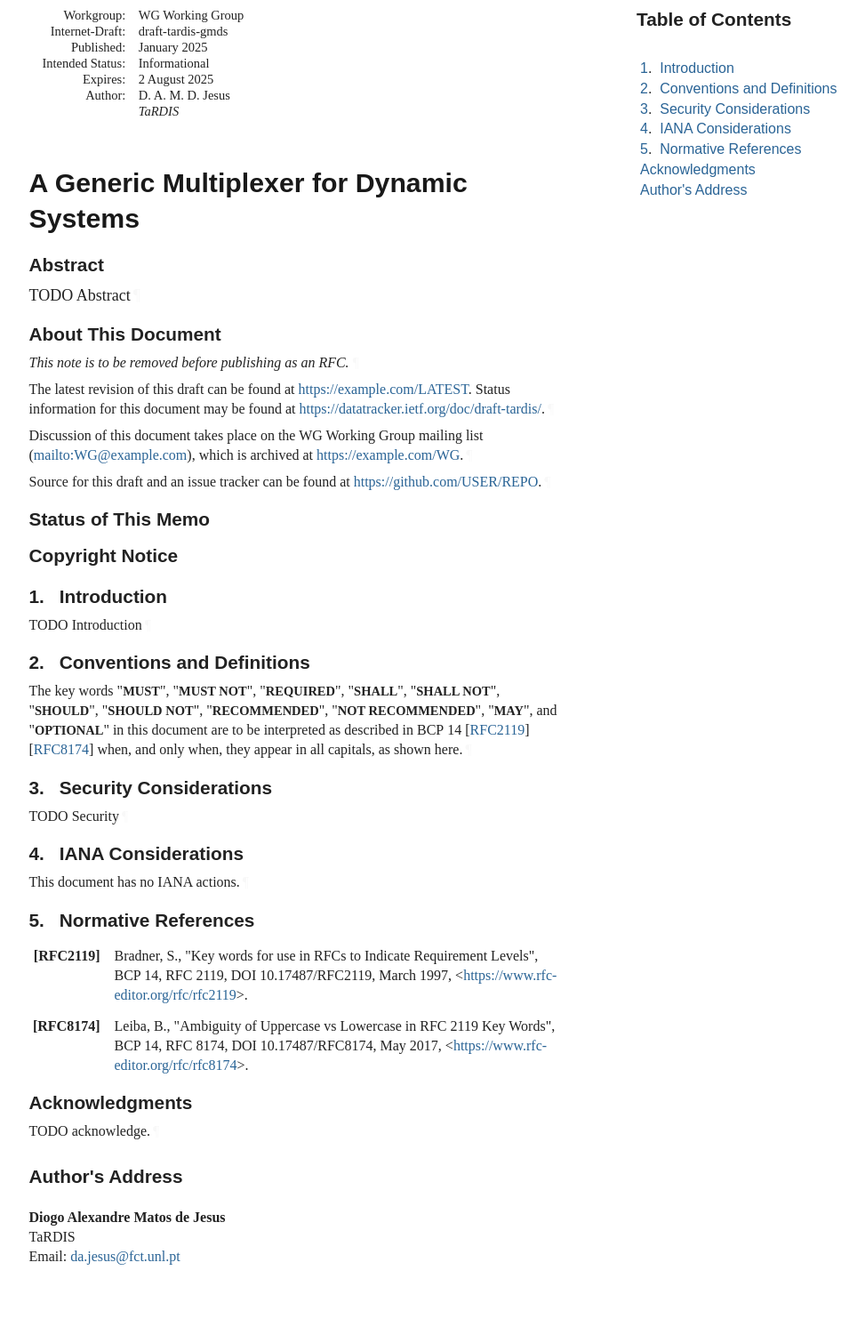
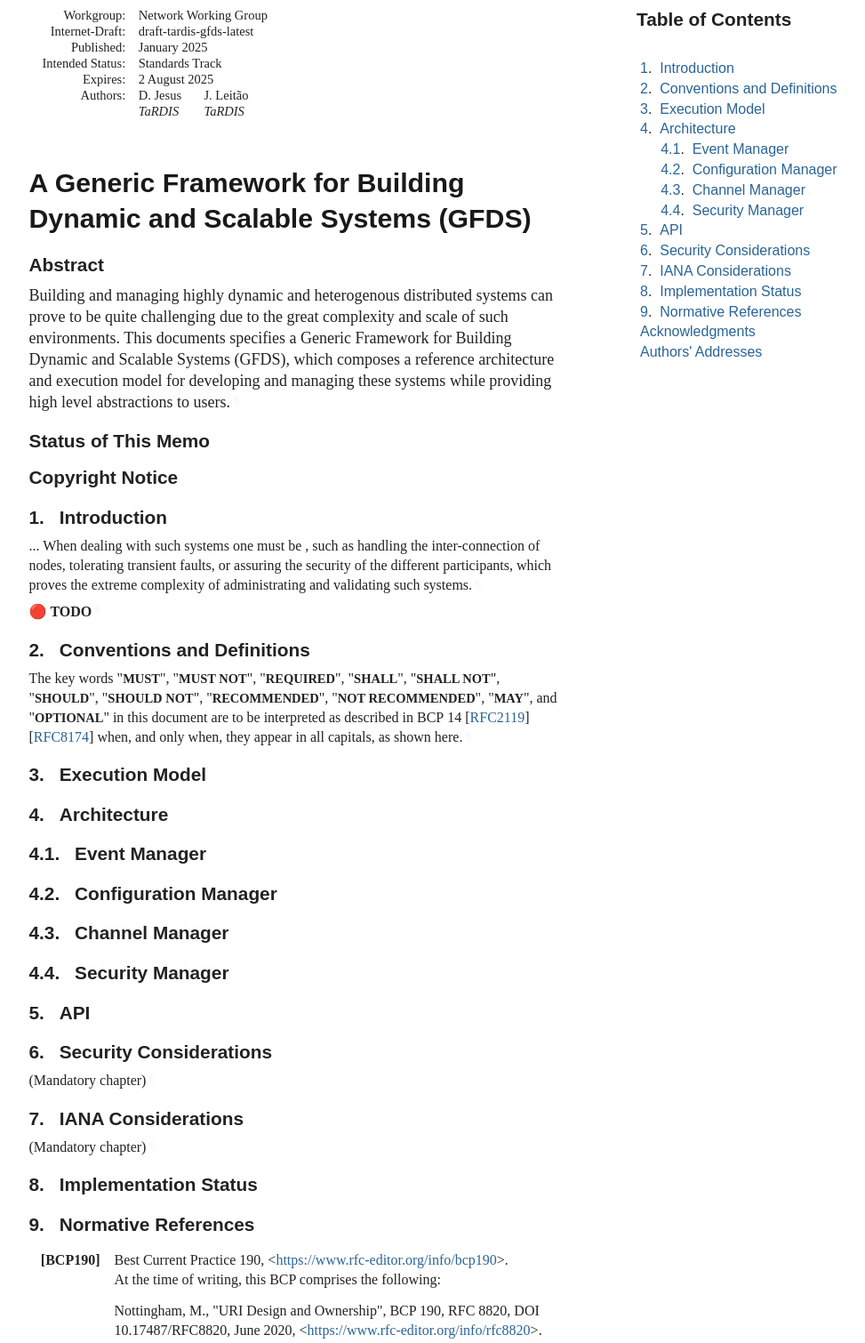
Before and after one commit to damjesus/gfds-id, a plain HTML site: page draft-tardis-gfds.html in a window 1280 px wide. Shown: the part 67-1577 px from the top of the page at 89% size, without its empty margins (92-1065 px from the left). Drawn offline with Linux system fonts and the light colour scheme; a web font is replaced by a local one.

Commit message:
Script updating gh-pages from c74a54a. [ci skip]

```diff
--- a/draft-tardis-gmds.html
+++ b/draft-tardis-gfds.html
@@ -4,15 +4,18 @@
 <meta charset="utf-8">
 <meta content="Common,Latin" name="scripts">
 <meta content="initial-scale=1.0" name="viewport">
-<title>A Generic Multiplexer for Dynamic Systems</title>
-<meta content="Diogo Alexandre Matos de Jesus" name="author">
+<title>A Generic Framework for Building Dynamic and Scalable Systems (GFDS)</title>
+<meta content="Diogo Jesus" name="author">
+<meta content="João Leitão" name="author">
 <meta content="
-       TODO Abstract
+       Building and managing highly dynamic and heterogenous distributed systems can prove to be quite challenging due to the great complexity and scale of such environments.
+This documents specifies a Generic Framework for Building Dynamic and Scalable Systems (GFDS), which composes a reference architecture and execution model for developing and managing these systems while providing high level abstractions to users.
     " name="description">
 <meta content="xml2rfc 3.25.0" name="generator">
-<meta content="dynamic enviorments" name="keyword">
-<meta content="swarm systems" name="keyword">
-<meta content="draft-tardis-gmds" name="ietf.draft">
+<meta content="distributed systems" name="keyword">
+<meta content="dynamic environments" name="keyword">
+<meta content="swarms" name="keyword">
+<meta content="draft-tardis-gfds-latest" name="ietf.draft">
 <!-- Generator version information:
   xml2rfc 3.25.0
     Python 3.12.8
@@ -28,7 +31,7 @@
     setuptools 70.3.0
     wcwidth 0.2.13
 -->
-<link href="draft-tardis-gmds.xml" rel="alternate" type="application/rfc+xml">
+<link href="draft-tardis-gfds.xml" rel="alternate" type="application/rfc+xml">
 <link href="#copyright" rel="license">
 <style type="text/css">@font-face {
   font-family: 'Lora';
@@ -1044,11 +1047,11 @@ svg :is([fill="white"], [fill^="#fff"]) {
 <table class="ears">
 <thead><tr>
 <td class="left">Internet-Draft</td>
-<td class="center">GMDS</td>
+<td class="center">GFDS</td>
 <td class="right">January 2025</td>
 </tr></thead>
 <tfoot><tr>
-<td class="left">Jesus</td>
+<td class="left">Jesus &amp; Leitão</td>
 <td class="center">Expires 2 August 2025</td>
 <td class="right">[Page]</td>
 </tr></tfoot>
@@ -1057,45 +1060,35 @@ svg :is([fill="white"], [fill^="#fff"]) {
 <div id="internal-metadata" class="document-information">
 <dl id="identifiers">
 <dt class="label-workgroup">Workgroup:</dt>
-<dd class="workgroup">WG Working Group</dd>
+<dd class="workgroup">Network Working Group</dd>
 <dt class="label-internet-draft">Internet-Draft:</dt>
-<dd class="internet-draft">draft-tardis-gmds</dd>
+<dd class="internet-draft">draft-tardis-gfds-latest</dd>
 <dt class="label-published">Published:</dt>
 <dd class="published">
 <time datetime="2025-01" class="published">January 2025</time>
     </dd>
 <dt class="label-intended-status">Intended Status:</dt>
-<dd class="intended-status">Informational</dd>
+<dd class="intended-status">Standards Track</dd>
 <dt class="label-expires">Expires:</dt>
 <dd class="expires"><time datetime="2025-08-02">2 August 2025</time></dd>
-<dt class="label-authors">Author:</dt>
+<dt class="label-authors">Authors:</dt>
 <dd class="authors">
 <div class="author">
-      <div class="author-name">D. A. M. D. Jesus</div>
+      <div class="author-name">D. Jesus</div>
+<div class="org">TaRDIS</div>
+</div>
+<div class="author">
+      <div class="author-name">J. Leitão</div>
 <div class="org">TaRDIS</div>
 </div>
 </dd>
 </dl>
 </div>
-<h1 id="title">A Generic Multiplexer for Dynamic Systems</h1>
+<h1 id="title">A Generic Framework for Building Dynamic and Scalable Systems (GFDS)</h1>
 <section id="section-abstract">
       <h2 id="abstract"><a href="#abstract" class="selfRef">Abstract</a></h2>
-<p id="section-abstract-1">TODO Abstract<a href="#section-abstract-1" class="pilcrow">¶</a></p>
-</section>
-<section class="note rfcEditorRemove" id="section-note.1">
-      <h2 id="name-about-this-document">
-<a href="#name-about-this-document" class="section-name selfRef">About This Document</a>
-      </h2>
-<p id="section-note.1-1">This note is to be removed before publishing as an RFC.<a href="#section-note.1-1" class="pilcrow">¶</a></p>
-<p id="section-note.1-2">
-        The latest revision of this draft can be found at <span><a href="https://example.com/LATEST">https://example.com/LATEST</a></span>.
-        Status information for this document may be found at <span><a href="https://datatracker.ietf.org/doc/draft-tardis/">https://datatracker.ietf.org/doc/draft-tardis/</a></span>.<a href="#section-note.1-2" class="pilcrow">¶</a></p>
-<p id="section-note.1-3">
-        Discussion of this document takes place on the
-        WG Working Group mailing list (<span><a href="mailto:WG@example.com">mailto:WG@example.com</a></span>),
-        which is archived at <span><a href="https://example.com/WG">https://example.com/WG</a></span>.<a href="#section-note.1-3" class="pilcrow">¶</a></p>
-<p id="section-note.1-4">Source for this draft and an issue tracker can be found at
-        <span><a href="https://github.com/USER/REPO">https://github.com/USER/REPO</a></span>.<a href="#section-note.1-4" class="pilcrow">¶</a></p>
+<p id="section-abstract-1">Building and managing highly dynamic and heterogenous distributed systems can prove to be quite challenging due to the great complexity and scale of such environments.
+This documents specifies a Generic Framework for Building Dynamic and Scalable Systems (GFDS), which composes a reference architecture and execution model for developing and managing these systems while providing high level abstractions to users.<a href="#section-abstract-1" class="pilcrow">¶</a></p>
 </section>
 <div id="status-of-memo">
 <section id="section-boilerplate.1">
@@ -1152,19 +1145,45 @@ svg :is([fill="white"], [fill^="#fff"]) {
             <p id="section-toc.1-1.2.1" class="keepWithNext"><a href="#section-2" class="auto internal xref">2</a>.  <a href="#name-conventions-and-definitions" class="internal xref">Conventions and Definitions</a></p>
 </li>
           <li class="compact toc ulBare ulEmpty" id="section-toc.1-1.3">
-            <p id="section-toc.1-1.3.1" class="keepWithNext"><a href="#section-3" class="auto internal xref">3</a>.  <a href="#name-security-considerations" class="internal xref">Security Considerations</a></p>
+            <p id="section-toc.1-1.3.1" class="keepWithNext"><a href="#section-3" class="auto internal xref">3</a>.  <a href="#name-execution-model" class="internal xref">Execution Model</a></p>
 </li>
           <li class="compact toc ulBare ulEmpty" id="section-toc.1-1.4">
-            <p id="section-toc.1-1.4.1"><a href="#section-4" class="auto internal xref">4</a>.  <a href="#name-iana-considerations" class="internal xref">IANA Considerations</a></p>
+            <p id="section-toc.1-1.4.1"><a href="#section-4" class="auto internal xref">4</a>.  <a href="#name-architecture" class="internal xref">Architecture</a></p>
+<ul class="compact toc ulBare ulEmpty">
+<li class="compact toc ulBare ulEmpty" id="section-toc.1-1.4.2.1">
+                <p id="section-toc.1-1.4.2.1.1"><a href="#section-4.1" class="auto internal xref">4.1</a>.  <a href="#name-event-manager" class="internal xref">Event Manager</a></p>
+</li>
+              <li class="compact toc ulBare ulEmpty" id="section-toc.1-1.4.2.2">
+                <p id="section-toc.1-1.4.2.2.1"><a href="#section-4.2" class="auto internal xref">4.2</a>.  <a href="#name-configuration-manager" class="internal xref">Configuration Manager</a></p>
+</li>
+              <li class="compact toc ulBare ulEmpty" id="section-toc.1-1.4.2.3">
+                <p id="section-toc.1-1.4.2.3.1"><a href="#section-4.3" class="auto internal xref">4.3</a>.  <a href="#name-channel-manager" class="internal xref">Channel Manager</a></p>
+</li>
+              <li class="compact toc ulBare ulEmpty" id="section-toc.1-1.4.2.4">
+                <p id="section-toc.1-1.4.2.4.1"><a href="#section-4.4" class="auto internal xref">4.4</a>.  <a href="#name-security-manager" class="internal xref">Security Manager</a></p>
+</li>
+            </ul>
 </li>
           <li class="compact toc ulBare ulEmpty" id="section-toc.1-1.5">
-            <p id="section-toc.1-1.5.1"><a href="#section-5" class="auto internal xref">5</a>.  <a href="#name-normative-references" class="internal xref">Normative References</a></p>
+            <p id="section-toc.1-1.5.1"><a href="#section-5" class="auto internal xref">5</a>.  <a href="#name-api" class="internal xref">API</a></p>
 </li>
           <li class="compact toc ulBare ulEmpty" id="section-toc.1-1.6">
-            <p id="section-toc.1-1.6.1"><a href="#appendix-A" class="auto internal xref"></a><a href="#name-acknowledgments" class="internal xref">Acknowledgments</a></p>
+            <p id="section-toc.1-1.6.1"><a href="#section-6" class="auto internal xref">6</a>.  <a href="#name-security-considerations" class="internal xref">Security Considerations</a></p>
 </li>
           <li class="compact toc ulBare ulEmpty" id="section-toc.1-1.7">
-            <p id="section-toc.1-1.7.1"><a href="#appendix-B" class="auto internal xref"></a><a href="#name-authors-address" class="internal xref">Author's Address</a></p>
+            <p id="section-toc.1-1.7.1"><a href="#section-7" class="auto internal xref">7</a>.  <a href="#name-iana-considerations" class="internal xref">IANA Considerations</a></p>
+</li>
+          <li class="compact toc ulBare ulEmpty" id="section-toc.1-1.8">
+            <p id="section-toc.1-1.8.1"><a href="#section-8" class="auto internal xref">8</a>.  <a href="#name-implementation-status" class="internal xref">Implementation Status</a></p>
+</li>
+          <li class="compact toc ulBare ulEmpty" id="section-toc.1-1.9">
+            <p id="section-toc.1-1.9.1"><a href="#section-9" class="auto internal xref">9</a>.  <a href="#name-normative-references" class="internal xref">Normative References</a></p>
+</li>
+          <li class="compact toc ulBare ulEmpty" id="section-toc.1-1.10">
+            <p id="section-toc.1-1.10.1"><a href="#appendix-A" class="auto internal xref"></a><a href="#name-acknowledgments" class="internal xref">Acknowledgments</a></p>
+</li>
+          <li class="compact toc ulBare ulEmpty" id="section-toc.1-1.11">
+            <p id="section-toc.1-1.11.1"><a href="#appendix-B" class="auto internal xref"></a><a href="#name-authors-addresses" class="internal xref">Authors' Addresses</a></p>
 </li>
         </ul>
 </nav>
@@ -1175,7 +1194,8 @@ svg :is([fill="white"], [fill^="#fff"]) {
       <h2 id="name-introduction">
 <a href="#section-1" class="section-number selfRef">1. </a><a href="#name-introduction" class="section-name selfRef">Introduction</a>
       </h2>
-<p id="section-1-1">TODO Introduction<a href="#section-1-1" class="pilcrow">¶</a></p>
+<p id="section-1-1">... When dealing with such systems one must be , such as handling the inter-connection of nodes, tolerating transient faults, or assuring the security of the different participants, which proves the extreme complexity of administrating and validating such systems.<a href="#section-1-1" class="pilcrow">¶</a></p>
+<p id="section-1-2">🔴 <strong>TODO</strong><a href="#section-1-2" class="pilcrow">¶</a></p>
 </section>
 </div>
 <div id="conventions-and-definitions">
@@ -1189,28 +1209,92 @@ described in BCP 14 <span>[<a href="#RFC2119" class="cite xref">RFC2119</a>]</s
 appear in all capitals, as shown here.<a href="#section-2-1" class="pilcrow">¶</a></p>
 </section>
 </div>
+<div id="execution-model">
+<section id="section-3">
+      <h2 id="name-execution-model">
+<a href="#section-3" class="section-number selfRef">3. </a><a href="#name-execution-model" class="section-name selfRef">Execution Model</a>
+    </h2>
+</section>
+</div>
+<div id="architecture">
+<section id="section-4">
+      <h2 id="name-architecture">
+<a href="#section-4" class="section-number selfRef">4. </a><a href="#name-architecture" class="section-name selfRef">Architecture</a>
+      </h2>
+<div id="event-manager">
+<section id="section-4.1">
+        <h3 id="name-event-manager">
+<a href="#section-4.1" class="section-number selfRef">4.1. </a><a href="#name-event-manager" class="section-name selfRef">Event Manager</a>
+      </h3>
+</section>
+</div>
+<div id="configuration-manager">
+<section id="section-4.2">
+        <h3 id="name-configuration-manager">
+<a href="#section-4.2" class="section-number selfRef">4.2. </a><a href="#name-configuration-manager" class="section-name selfRef">Configuration Manager</a>
+      </h3>
+</section>
+</div>
+<div id="channel-manager">
+<section id="section-4.3">
+        <h3 id="name-channel-manager">
+<a href="#section-4.3" class="section-number selfRef">4.3. </a><a href="#name-channel-manager" class="section-name selfRef">Channel Manager</a>
+      </h3>
+</section>
+</div>
+<div id="security-manager">
+<section id="section-4.4">
+        <h3 id="name-security-manager">
+<a href="#section-4.4" class="section-number selfRef">4.4. </a><a href="#name-security-manager" class="section-name selfRef">Security Manager</a>
+      </h3>
+</section>
+</div>
+</section>
+</div>
+<div id="api">
+<section id="section-5">
+      <h2 id="name-api">
+<a href="#section-5" class="section-number selfRef">5. </a><a href="#name-api" class="section-name selfRef">API</a>
+    </h2>
+</section>
+</div>
 <div id="security-considerations">
-<section id="section-3">
+<section id="section-6">
       <h2 id="name-security-considerations">
-<a href="#section-3" class="section-number selfRef">3. </a><a href="#name-security-considerations" class="section-name selfRef">Security Considerations</a>
+<a href="#section-6" class="section-number selfRef">6. </a><a href="#name-security-considerations" class="section-name selfRef">Security Considerations</a>
       </h2>
-<p id="section-3-1">TODO Security<a href="#section-3-1" class="pilcrow">¶</a></p>
+<p id="section-6-1">(Mandatory chapter)<a href="#section-6-1" class="pilcrow">¶</a></p>
 </section>
 </div>
 <div id="iana-considerations">
-<section id="section-4">
+<section id="section-7">
       <h2 id="name-iana-considerations">
-<a href="#section-4" class="section-number selfRef">4. </a><a href="#name-iana-considerations" class="section-name selfRef">IANA Considerations</a>
+<a href="#section-7" class="section-number selfRef">7. </a><a href="#name-iana-considerations" class="section-name selfRef">IANA Considerations</a>
       </h2>
-<p id="section-4-1">This document has no IANA actions.<a href="#section-4-1" class="pilcrow">¶</a></p>
+<p id="section-7-1">(Mandatory chapter)<a href="#section-7-1" class="pilcrow">¶</a></p>
+</section>
+</div>
+<div id="implementation-status">
+<section id="section-8">
+      <h2 id="name-implementation-status">
+<a href="#section-8" class="section-number selfRef">8. </a><a href="#name-implementation-status" class="section-name selfRef">Implementation Status</a>
+    </h2>
 </section>
 </div>
 <div id="sec-normative-references">
-<section id="section-5">
+<section id="section-9">
       <h2 id="name-normative-references">
-<a href="#section-5" class="section-number selfRef">5. </a><a href="#name-normative-references" class="section-name selfRef">Normative References</a>
+<a href="#section-9" class="section-number selfRef">9. </a><a href="#name-normative-references" class="section-name selfRef">Normative References</a>
       </h2>
 <dl class="references">
+<dt id="BCP190">[BCP190]</dt>
+      <dd>
+<div class="refInstance">Best Current Practice 190, <span>&lt;<a href="https://www.rfc-editor.org/info/bcp190">https://www.rfc-editor.org/info/bcp190</a>&gt;</span>.<br><span>At the time of writing, this BCP comprises the following:</span>
+</div>
+<div class="refInstance" id="RFC8820">
+          <span class="refAuthor">Nottingham, M.</span>, <span class="refTitle">"URI Design and Ownership"</span>, <span class="seriesInfo">BCP 190</span>, <span class="seriesInfo">RFC 8820</span>, <span class="seriesInfo">DOI 10.17487/RFC8820</span>, <time datetime="2020-06" class="refDate">June 2020</time>, <span>&lt;<a href="https://www.rfc-editor.org/info/rfc8820">https://www.rfc-editor.org/info/rfc8820</a>&gt;</span>. </div>
+</dd>
+<dd class="break"></dd>
 <dt id="RFC2119">[RFC2119]</dt>
       <dd>
 <span class="refAuthor">Bradner, S.</span>, <span class="refTitle">"Key words for use in RFCs to Indicate Requirement Levels"</span>, <span class="seriesInfo">BCP 14</span>, <span class="seriesInfo">RFC 2119</span>, <span class="seriesInfo">DOI 10.17487/RFC2119</span>, <time datetime="1997-03" class="refDate">March 1997</time>, <span>&lt;<a href="https://www.rfc-editor.org/rfc/rfc2119">https://www.rfc-editor.org/rfc/rfc2119</a>&gt;</span>. </dd>
@@ -1226,21 +1310,28 @@ appear in all capitals, as shown here.<a href="#section-2-1" class="pilcrow">¶<
 <section id="appendix-A">
       <h2 id="name-acknowledgments">
 <a href="#name-acknowledgments" class="section-name selfRef">Acknowledgments</a>
-      </h2>
-<p id="appendix-A-1">TODO acknowledge.<a href="#appendix-A-1" class="pilcrow">¶</a></p>
+    </h2>
 </section>
 </div>
 <div id="authors-addresses">
 <section id="appendix-B">
-      <h2 id="name-authors-address">
-<a href="#name-authors-address" class="section-name selfRef">Author's Address</a>
+      <h2 id="name-authors-addresses">
+<a href="#name-authors-addresses" class="section-name selfRef">Authors' Addresses</a>
       </h2>
 <address class="vcard">
-        <div dir="auto" class="left"><span class="fn nameRole">Diogo Alexandre Matos de Jesus</span></div>
+        <div dir="auto" class="left"><span class="fn nameRole">Diogo Jesus</span></div>
 <div dir="auto" class="left"><span class="org">TaRDIS</span></div>
 <div class="email">
 <span>Email:</span>
 <a href="mailto:da.jesus@fct.unl.pt" class="email">da.jesus@fct.unl.pt</a>
+</div>
+</address>
+<address class="vcard">
+        <div dir="auto" class="left"><span class="fn nameRole">João Leitão</span></div>
+<div dir="auto" class="left"><span class="org">TaRDIS</span></div>
+<div class="email">
+<span>Email:</span>
+<a href="mailto:jc.leitao@fct.unl.pt" class="email">jc.leitao@fct.unl.pt</a>
 </div>
 </address>
 </section>
```
Also changed, not shown: index.html (+7 -7 lines), draft-tardis-gfds.txt.
